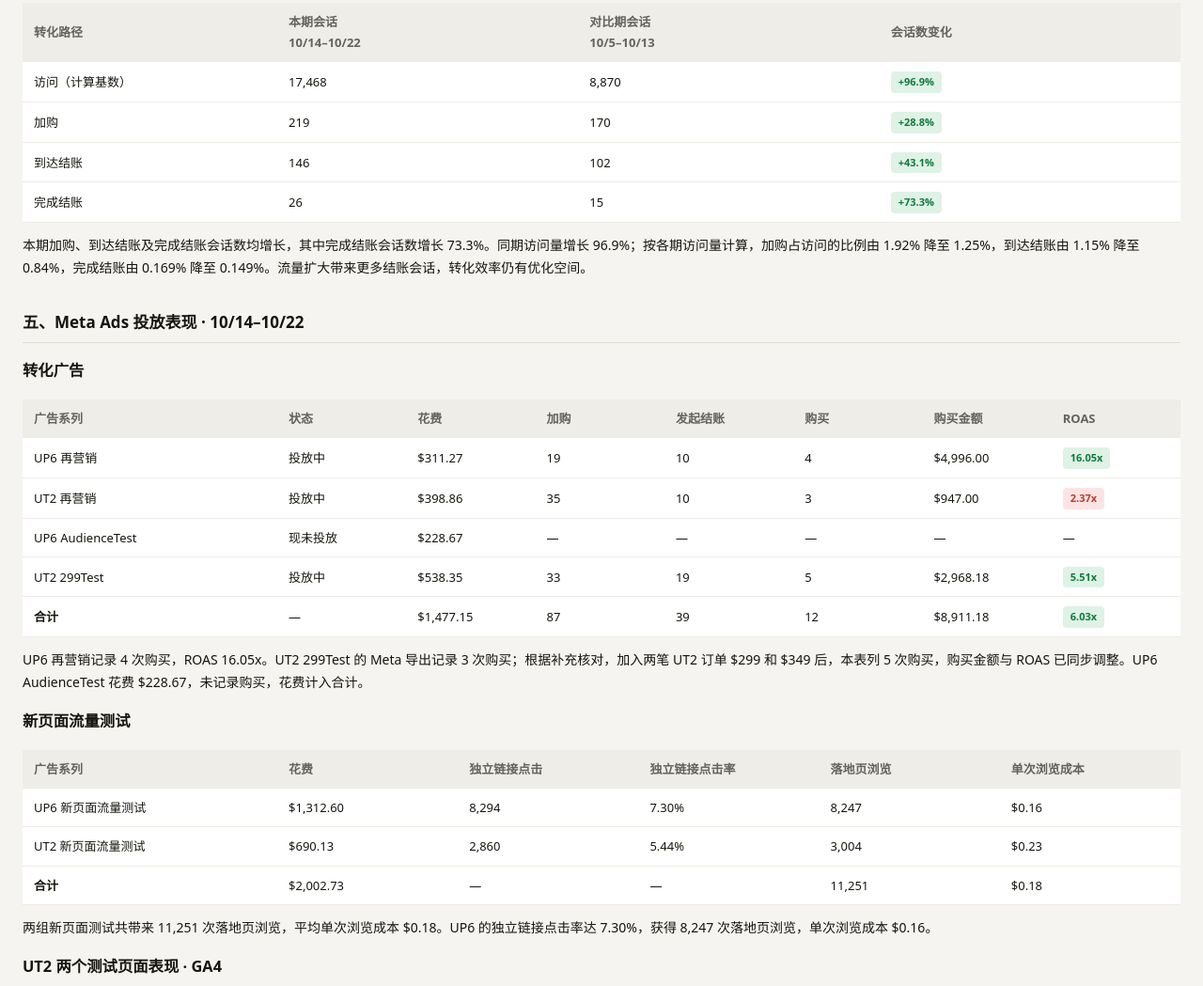
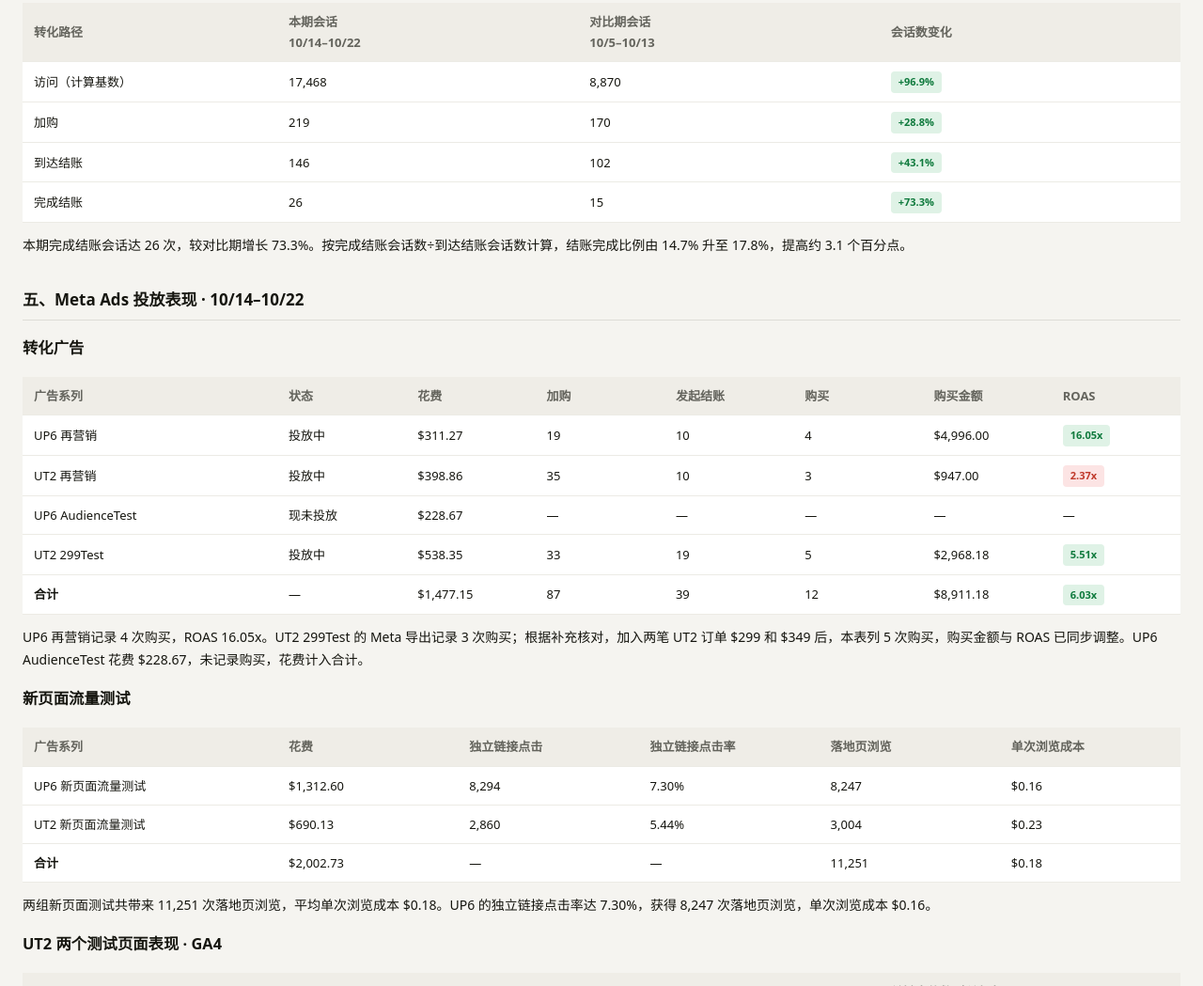
Before and after one commit to theyouthforyou/unifydrive-weekly, a plain HTML site: page reports/2026-10-23.html in a window 1280 px wide. Shown: the part 1927-2976 px from the top of the page at 94% size. Drawn offline with Linux system fonts and the light colour scheme.

Commit message:
Highlight checkout completion improvement in weekly report

```diff
--- a/reports/2026-10-23.html
+++ b/reports/2026-10-23.html
@@ -43,7 +43,7 @@
 <tr><td>加购</td><td class="num">219</td><td class="num">170</td><td><span class="tag tag-green">+28.8%</span></td></tr>
 <tr><td>到达结账</td><td class="num">146</td><td class="num">102</td><td><span class="tag tag-green">+43.1%</span></td></tr>
 <tr><td>完成结账</td><td class="num">26</td><td class="num">15</td><td><span class="tag tag-green">+73.3%</span></td></tr></table></div>
-<p>本期加购、到达结账及完成结账会话数均增长，其中完成结账会话数增长 73.3%。同期访问量增长 96.9%；按各期访问量计算，加购占访问的比例由 1.92% 降至 1.25%，到达结账由 1.15% 降至 0.84%，完成结账由 0.169% 降至 0.149%。流量扩大带来更多结账会话，转化效率仍有优化空间。</p>
+<p>本期完成结账会话达 26 次，较对比期增长 73.3%。按完成结账会话数÷到达结账会话数计算，结账完成比例由 14.7% 升至 17.8%，提高约 3.1 个百分点。</p>
 <h2>五、Meta Ads 投放表现 · 10/14–10/22</h2>
 <h3>转化广告</h3>
 <div class="table-wrap"><table><tr><th>广告系列</th><th>状态</th><th>花费</th><th>加购</th><th>发起结账</th><th>购买</th><th>购买金额</th><th>ROAS</th></tr>
```
